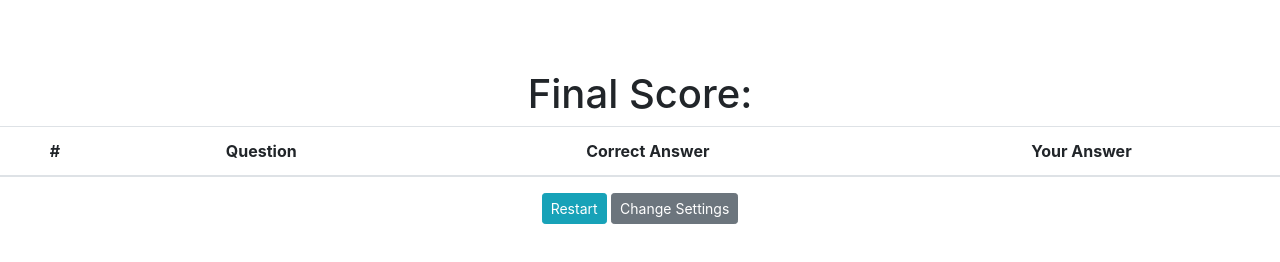
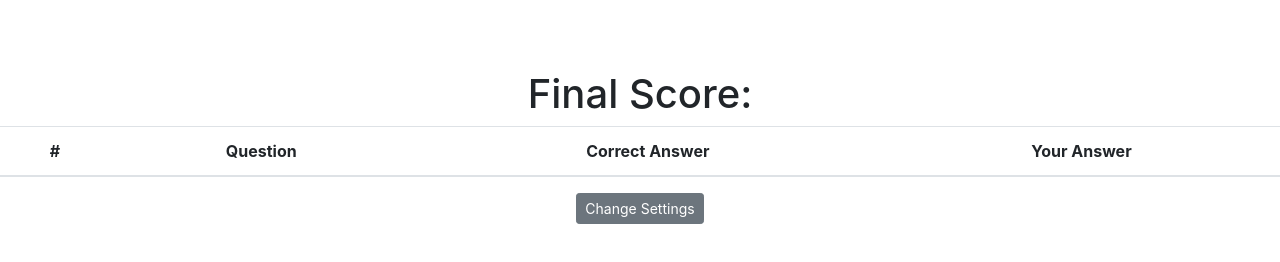
Before and after one commit to HJfromNZ/HJfromNZ.github.io, a plain HTML site: page results.html in a window 1280 px wide. Drawn offline with nearby package versions, Linux system fonts and the light colour scheme.

Commit message:
Add files via upload
Restart button commented out- needs fixing

```diff
--- a/results.html
+++ b/results.html
@@ -26,7 +26,7 @@
                 </tbody>
               </table>
 
-        <button type="button" class="btn btn-info btn-sm" onClick = "window.open('game.html', '_self')">Restart</button>
+        <!-- <button type="button" class="btn btn-info btn-sm" onClick = "window.open('game.html', '_self')">Restart</button> -->
         <button type="button" class="btn btn-secondary btn-sm" onClick = "window.open('index.html', '_self')">Change Settings</button>
     </div>
   </body>
```
